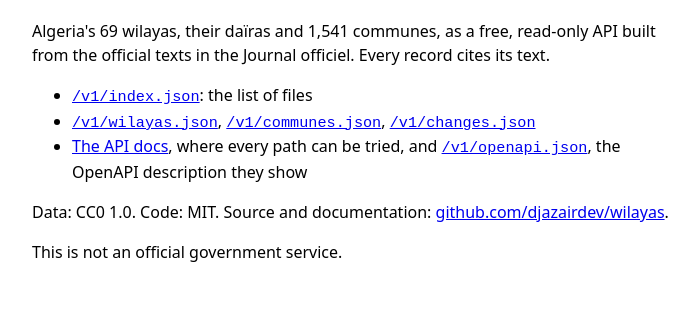
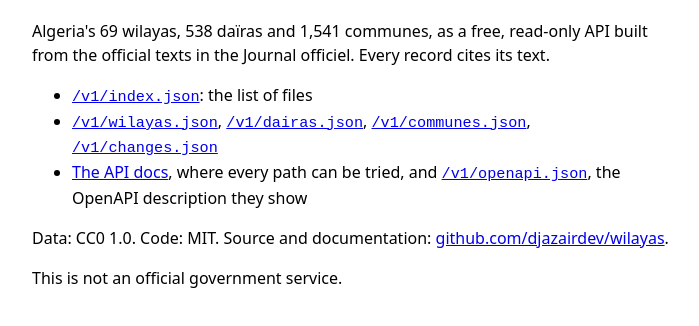
Before and after one commit to djazairdev/wilayas, a plain HTML site: page public/index.html in a window 1280 px wide. Shown: the part 104-430 px from the top of the page, without its empty margins (288-987 px from the left). Drawn offline with Linux system fonts and the light colour scheme.

Commit message:
fix: mention 538 daïras and link dairas.json on the landing page (#15)
## Summary

Updates the landing page (`public/index.html`) to state the count of
daïras (538) and to link `/v1/dairas.json`, matching the README and the
rest of the data files.

## Motivation

Addresses issue #13: the page previously said "their daïras" with no
number and omitted the dairas.json link from the file list.

## Implementation

- Changed the introductory paragraph to "69 wilayas, 538 daïras and
1,541 communes".
- Added the dairas.json link next to the other data files in the list.

## Testing

- Ran `python3 -m unittest discover -s tests` on the branch: 78 tests
passed (OK).
- Verified the HTML renders the expected text and links.

Closes #13

Co-authored-by: Harsh Raj Singhania <harshrajsinghania@proton.me>

```diff
--- a/public/index.html
+++ b/public/index.html
@@ -12,10 +12,10 @@
 </head>
 <body>
 <h1>wilayas</h1>
-<p>Algeria's 69 wilayas, their daïras and 1,541 communes, as a free, read-only API built from the official texts in the Journal officiel. Every record cites its text.</p>
+<p>Algeria's 69 wilayas, 538 daïras and 1,541 communes, as a free, read-only API built from the official texts in the Journal officiel. Every record cites its text.</p>
 <ul>
   <li><a href="/v1/index.json"><code>/v1/index.json</code></a>: the list of files</li>
-  <li><a href="/v1/wilayas.json"><code>/v1/wilayas.json</code></a>, <a href="/v1/communes.json"><code>/v1/communes.json</code></a>, <a href="/v1/changes.json"><code>/v1/changes.json</code></a></li>
+  <li><a href="/v1/wilayas.json"><code>/v1/wilayas.json</code></a>, <a href="/v1/dairas.json"><code>/v1/dairas.json</code></a>, <a href="/v1/communes.json"><code>/v1/communes.json</code></a>, <a href="/v1/changes.json"><code>/v1/changes.json</code></a></li>
   <li><a href="/docs/">The API docs</a>, where every path can be tried, and <a href="/v1/openapi.json"><code>/v1/openapi.json</code></a>, the OpenAPI description they show</li>
 </ul>
 <p>Data: CC0 1.0. Code: MIT. Source and documentation: <a href="https://github.com/djazairdev/wilayas">github.com/djazairdev/wilayas</a>.</p>
```
